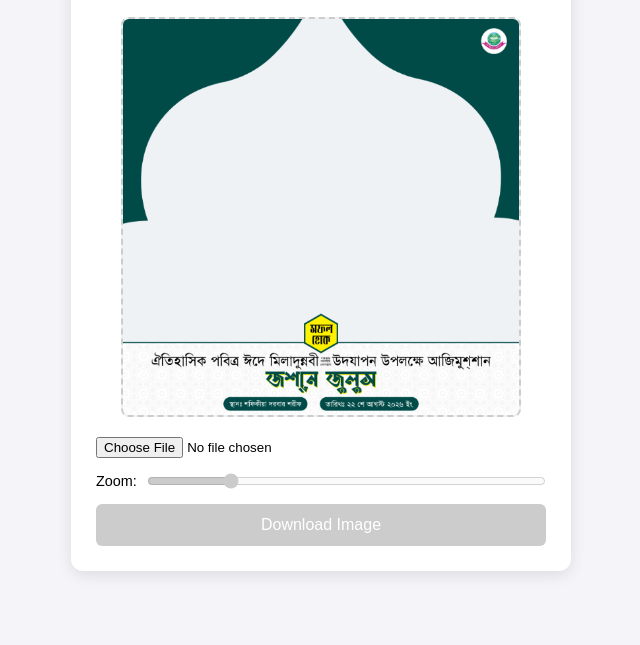
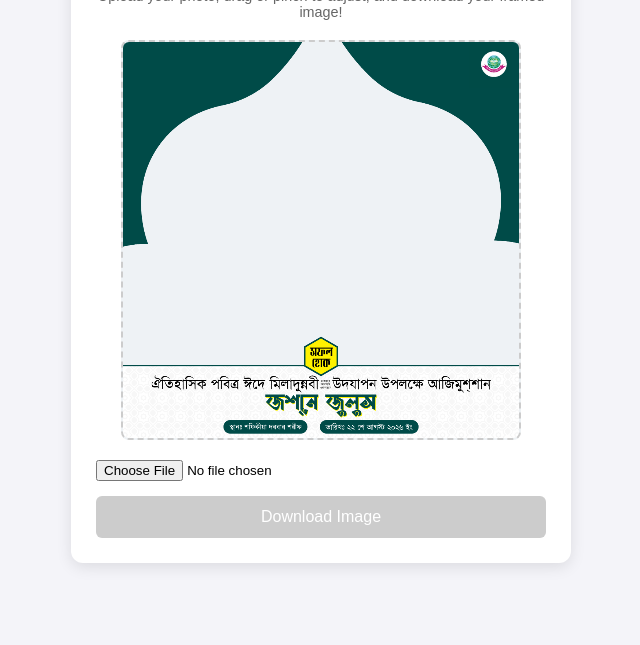
Before and after one commit to code-ist/Profile-Frame, a plain HTML site: page index.html in a window 1280 px wide. Shown: the part 155-800 px from the top of the page, without its empty margins (319-959 px from the left). Drawn offline with Linux system fonts and the light colour scheme.

Commit message:
Update index.html

```diff
--- a/index.html
+++ b/index.html
@@ -10,22 +10,16 @@
 
   <div class="container">
     <h1>Profile Frame Generator</h1>
-    <p>Upload your photo, adjust it, and download your framed image!</p>
+    <p>Upload your photo, drag or pinch to adjust, and download your framed image!</p>
 
-    <!-- Canvas Preview -->
+    <!-- Canvas Preview (Full HD 1080x1080 internal resolution) -->
     <div class="canvas-wrapper">
-      <canvas id="photoCanvas" width="600" height="600"></canvas>
+      <canvas id="photoCanvas" width="1080" height="1080"></canvas>
     </div>
 
     <!-- Controls -->
     <div class="controls">
       <input type="file" id="uploadInput" accept="image/*">
-
-      <div class="slider-group">
-        <label for="zoomSlider">Zoom:</label>
-        <input type="range" id="zoomSlider" min="0.5" max="3" step="0.01" value="1" disabled>
-      </div>
-
       <button id="downloadBtn" disabled>Download Image</button>
     </div>
   </div>
```
